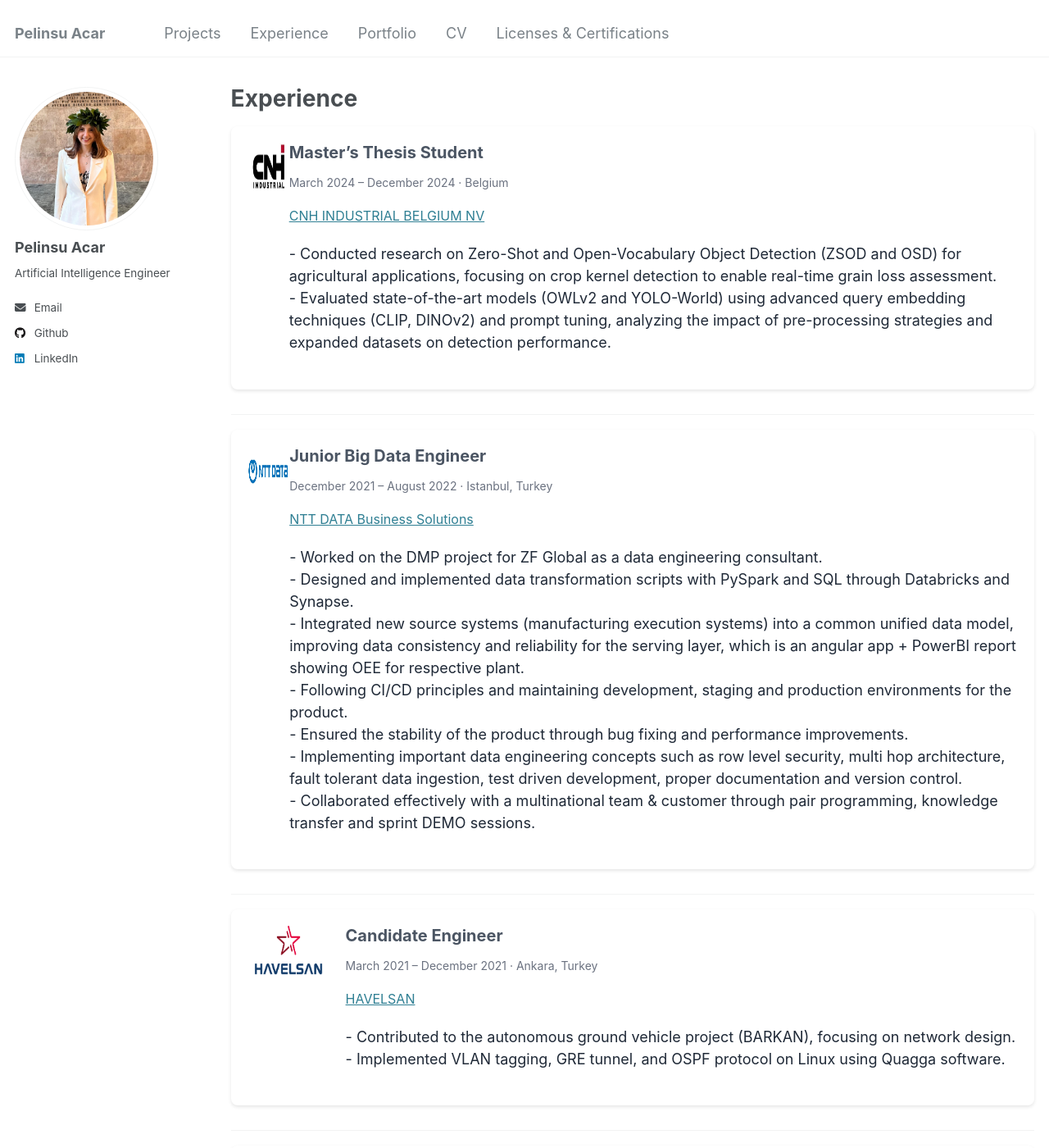
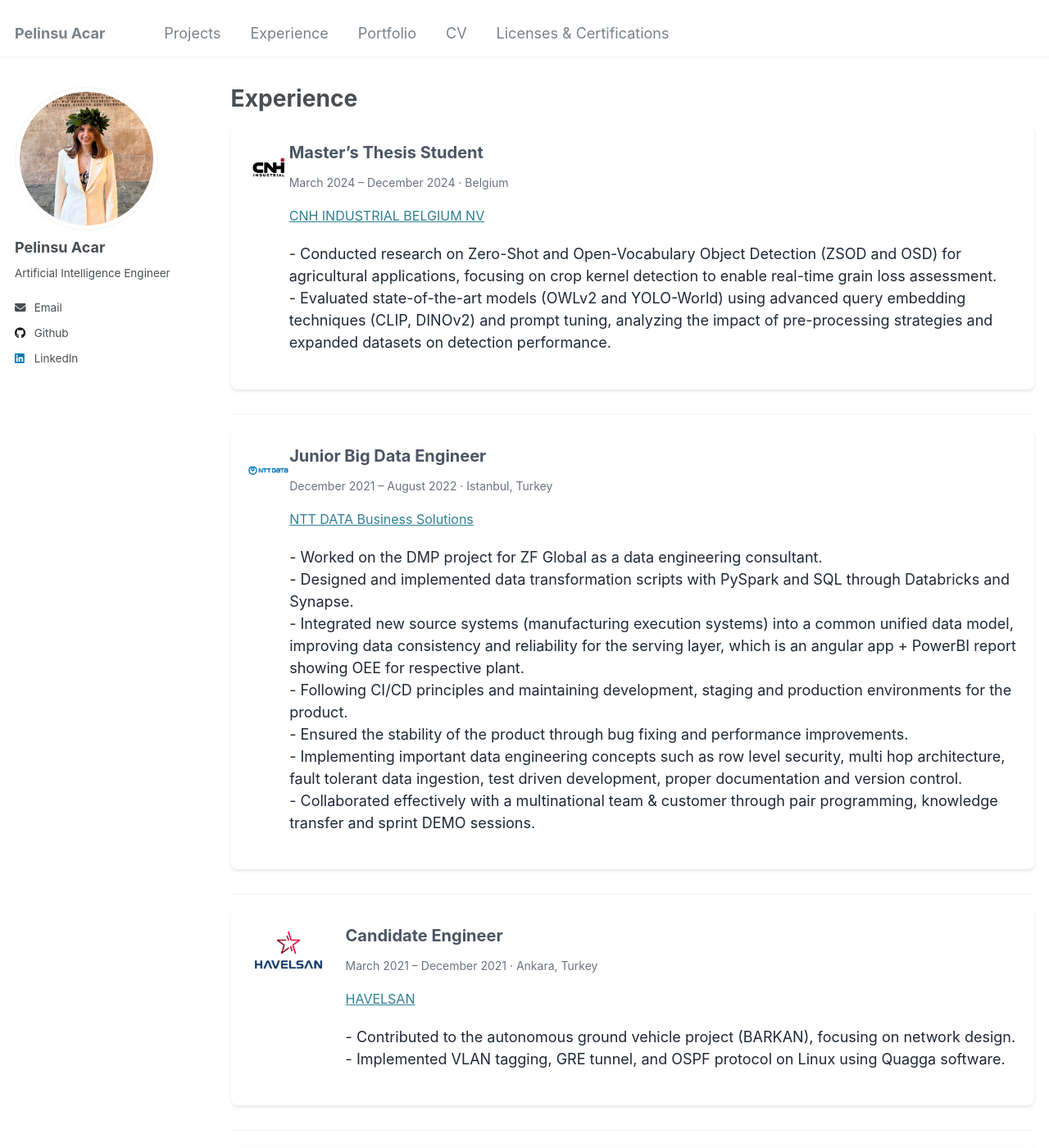
Before and after one commit to pelinsuacar/pelinsuacar.github.io, a Jekyll site: the page built from _pages/experience.md, in a window 1280 px wide and 1400 px high. Shown: the whole window at 82% size. Built offline with Jekyll 4.4.1, drawn with Linux system fonts in a browser that asks for light colours.

Commit message:
Update timeline.html

```diff
--- a/_layouts/timeline.html
+++ b/_layouts/timeline.html
@@ -49,7 +49,9 @@ layout: default
   .timeline-item .company-logo {
     width: 100px; /* Fixed size for logos */
     height: 60px;
+    object-fit: contain;
     margin-right: 20px; /* Space between logo and text */
+    display: inline-block;
   }
 
   .timeline-item h2 {
```
